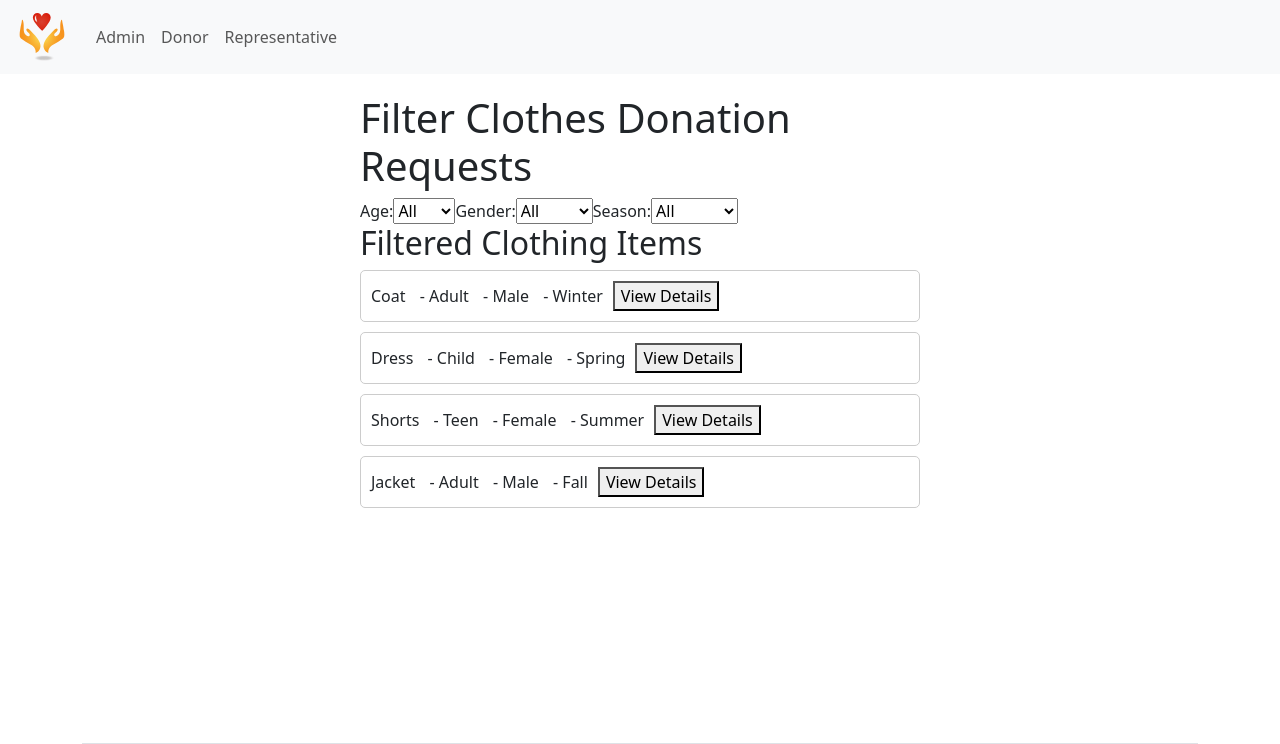
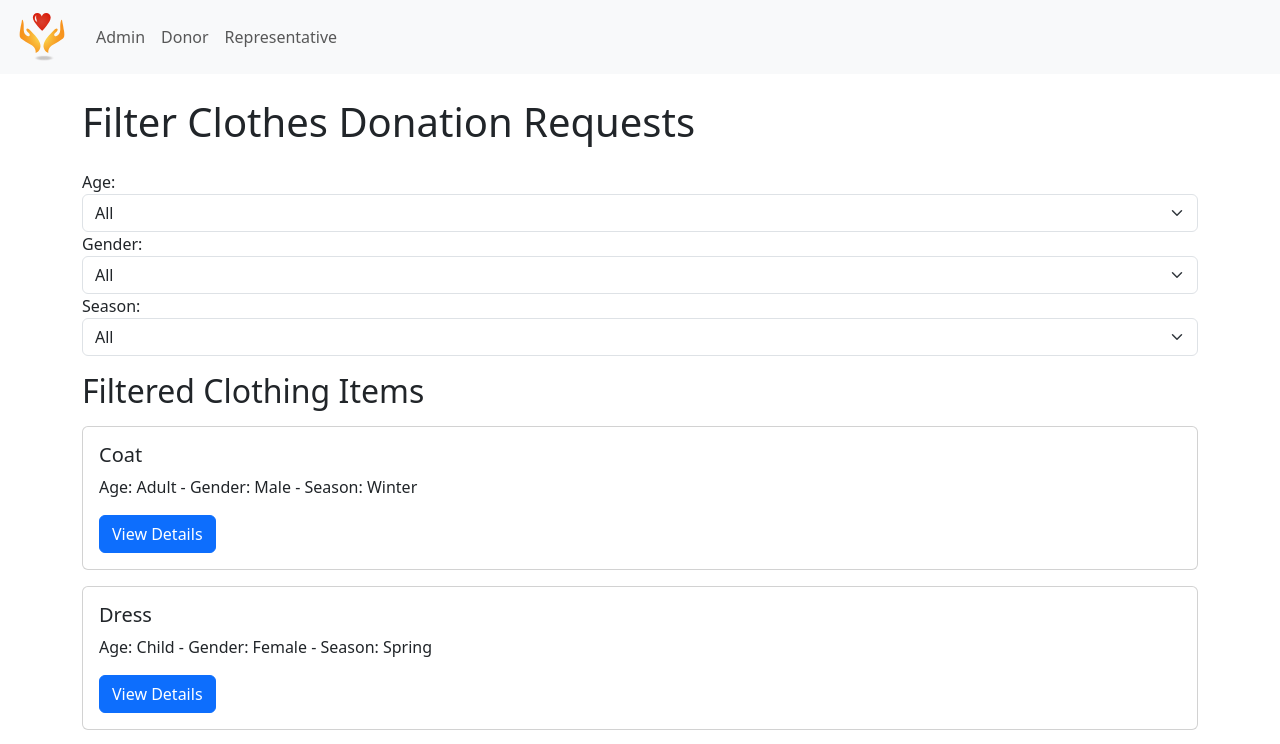
Before and after one commit to Karim-Yassin-Projects/SEProject, a React (Vite) app: page /filter-clothes in a window 1280 px wide. Shown: the top 744 px of the page. Built offline with nearby package versions, Linux system fonts and the light colour scheme.

Commit message:
updated design

```diff
--- a/src/donor/FilterClothes.tsx
+++ b/src/donor/FilterClothes.tsx
@@ -1,8 +1,8 @@
 import React, { useState } from 'react';
-import {useNavigate} from "react-router-dom";
+import { useNavigate } from 'react-router-dom';
 
 // Sample data of clothing items
-const clothingItems  = [
+const clothingItems = [
     { id: 1, age: 'Adult', gender: 'Male', season: 'Winter', type: 'Coat', material: 'Wool', quantity: 3 },
     { id: 2, age: 'Child', gender: 'Female', season: 'Spring', type: 'Dress', material: 'Cotton', quantity: 5 },
     { id: 3, age: 'Teen', gender: 'Female', season: 'Summer', type: 'Shorts', material: 'Denim', quantity: 2 },
@@ -14,9 +14,12 @@ const ClothingList = ({ items, onItemClick }) => {
     return (
         <div>
             {items.map(item => (
-                <div key={item.id} style={{ marginBottom: '10px', padding: '10px', border: '1px solid #ccc', borderRadius: '5px' }}>
-                    <span style={{ marginRight: '10px' }}>{item.type}</span> - <span style={{ marginRight: '10px' }}>{item.age}</span> - <span style={{ marginRight: '10px' }}>{item.gender}</span> - <span>{item.season}</span>
-                    <button style={{ marginLeft: '10px' }} onClick={() => onItemClick(item)}>View Details</button>
+                <div key={item.id} className="card mb-3">
+                    <div className="card-body">
+                        <h5 className="card-title">{item.type}</h5>
+                        <p className="card-text">Age: {item.age} - Gender: {item.gender} - Season: {item.season}</p>
+                        <button className="btn btn-primary" onClick={() => onItemClick(item)}>View Details</button>
+                    </div>
                 </div>
             ))}
         </div>
@@ -39,22 +42,22 @@ const ClothingDetails = ({ item, onClose, onDonate }) => {
     };
 
     return (
-        <div style={{ marginTop: '20px', padding: '20px', border: '1px solid #ccc', borderRadius: '5px' }}>
-            <h2>Clothing Details</h2>
+        <div className="card mt-3">
+            <div className="card-body">
+                <h2 className="card-title">Clothing Details</h2>
                 <p><strong>Type:</strong> {item.type}</p>
                 <p><strong>Age:</strong> {item.age}</p>
                 <p><strong>Gender:</strong> {item.gender}</p>
                 <p><strong>Season:</strong> {item.season}</p>
                 <p><strong>Material:</strong> {item.material}</p>
                 <p><strong>Quantity Requested:</strong> {item.quantity}</p>
-            <div>
-                <label>
-                    Quantity to Donate:
-                    <input type="number" value={quantity} onChange={handleQuantityChange} min="1" />
-                </label>
+                <div className="mb-3">
+                    <label htmlFor="quantityInput" className="form-label">Quantity to Donate:</label>
+                    <input type="number" className="form-control" id="quantityInput" value={quantity} onChange={handleQuantityChange} min="1" />
                 </div>
-            <button onClick={onClose} style={{ marginRight: '10px' }}>Close</button>
-            <button onClick={handleDonate}>Donate</button>
+                <button className="btn btn-secondary me-2" onClick={onClose}>Close</button>
+                <button className="btn btn-primary" onClick={handleDonate}>Donate</button>
+            </div>
         </div>
     );
 };
@@ -82,11 +85,6 @@ const App = () => {
         console.log("Donating", selectedItem.type, "Quantity:", selectedItem.quantity);
         setSelectedItem(null);
     };
-    /*const handleBack=()=>{
-
-        const navigate = useNavigate();
-        navigate('/requested-donations')
-    }*/
 
     // Apply filters to clothing items
     React.useEffect(() => {
@@ -101,41 +99,33 @@ const App = () => {
     }, [filters]);
 
     return (
-        <div style={{maxWidth: '600px', margin: '0 auto', padding: '20px'}}>
-            <h1>Filter Clothes Donation Requests</h1>
-            <div>
-                <label>
-                    Age:
-                    <select value={filters.age} onChange={e => handleFilterChange('age', e.target.value)}>
+        <div className="container py-4">
+            <h1 className="mb-4">Filter Clothes Donation Requests</h1>
+            <div className="mb-3">
+                <label className="me-2">Age:</label>
+                <select className="form-select me-3" value={filters.age} onChange={e => handleFilterChange('age', e.target.value)}>
                     <option value="">All</option>
                     <option value="Adult">Adult</option>
                     <option value="Child">Child</option>
                 </select>
-                </label>
-                <label>
-                    Gender:
-                    <select value={filters.gender} onChange={e => handleFilterChange('gender', e.target.value)}>
+                <label className="me-2">Gender:</label>
+                <select className="form-select me-3" value={filters.gender} onChange={e => handleFilterChange('gender', e.target.value)}>
                     <option value="">All</option>
                     <option value="Male">Male</option>
                     <option value="Female">Female</option>
                 </select>
-                </label>
-                <label>
-                    Season:
-                    <select value={filters.season} onChange={e => handleFilterChange('season', e.target.value)}>
+                <label className="me-2">Season:</label>
+                <select className="form-select" value={filters.season} onChange={e => handleFilterChange('season', e.target.value)}>
                     <option value="">All</option>
                     <option value="Spring">Spring</option>
                     <option value="Summer">Summer</option>
                     <option value="Winter">Winter</option>
                     <option value="Fall">Fall</option>
                 </select>
-                </label>
             </div>
-            <h2>Filtered Clothing Items</h2>
+            <h2 className="mb-3">Filtered Clothing Items</h2>
             <ClothingList items={filteredItems} onItemClick={handleItemClick}/>
-            {selectedItem &&
-                <ClothingDetails item={selectedItem} onClose={handleCloseDetails} onDonate={handleDonate}/>}
-            {/*} <button onClick={handleBack} style={{marginBottom: '10px'}}>Back</button>*/}
+            {selectedItem && <ClothingDetails item={selectedItem} onClose={handleCloseDetails} onDonate={handleDonate}/>}
         </div>
     );
 };
```
Lines whose indentation alone changed are shown as unchanged.
